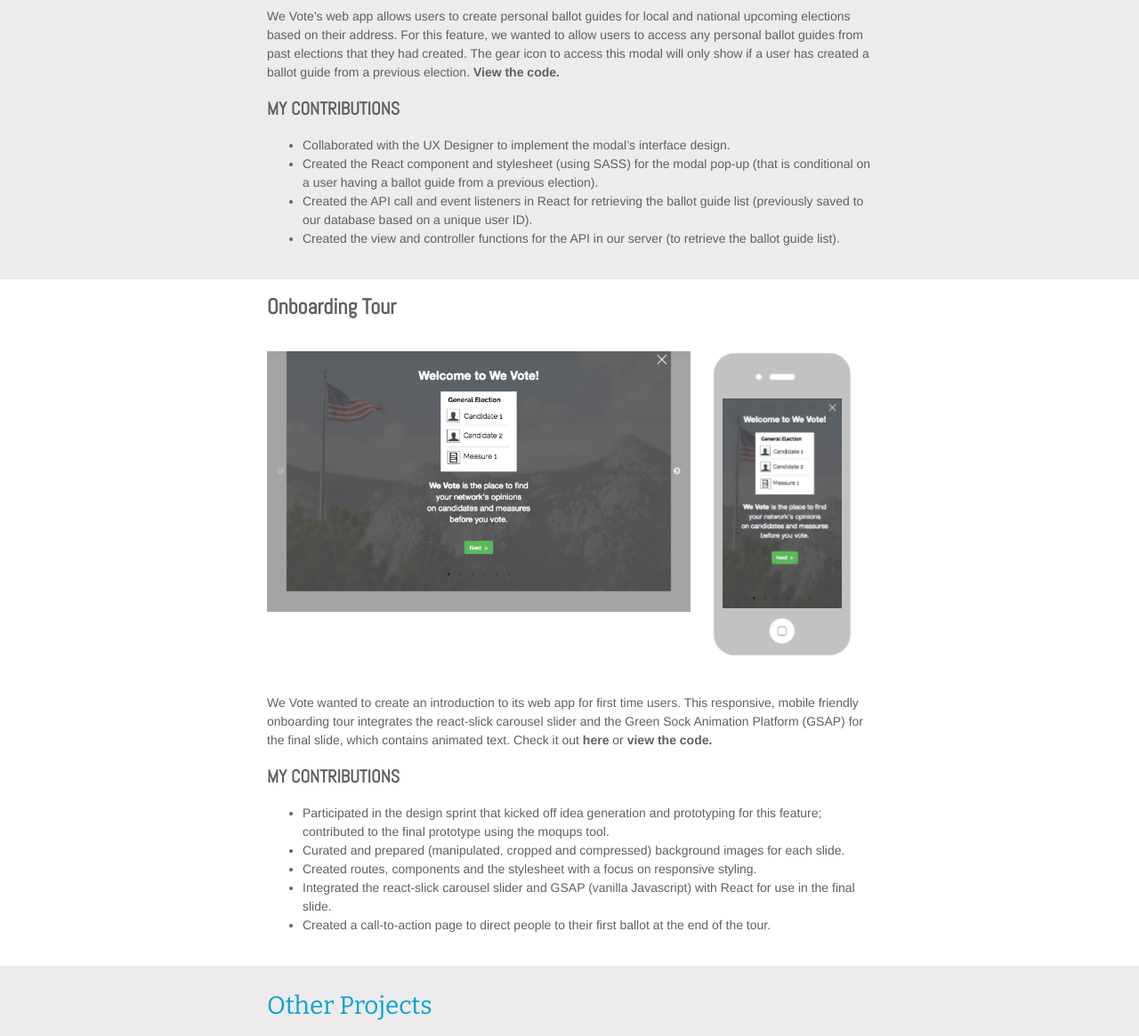
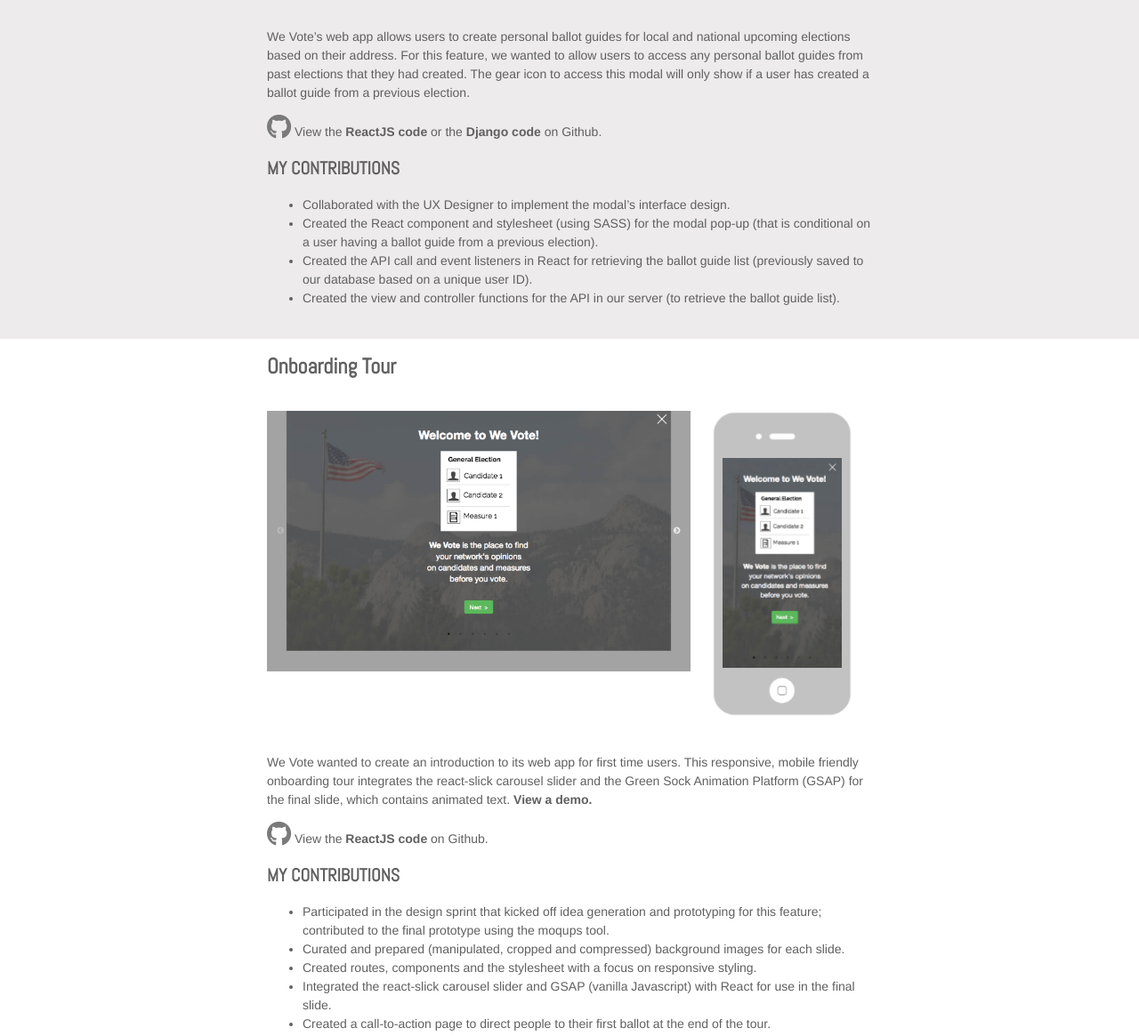
Before and after one commit to sarah-clements/portfolio, a website: page src/index.html in a window 1280 px wide. Shown: the part 2540-3705 px from the top of the page at 89% size. Drawn offline with nearby package versions, Linux system fonts and the light colour scheme.

Commit message:
Updated github links

```diff
--- a/src/index.html
+++ b/src/index.html
@@ -5,6 +5,7 @@
 	<meta name="viewport" content="width=device-width, initial-scale=1.0">
 	<title>Sarah Clements</title>
 	<link href="style.css" rel="stylesheet" >
+	<script src="https://use.fontawesome.com/464b1a7c80.js"></script>
 </head>
 	<body>
 	<!-- mobile nav -->
@@ -66,7 +67,8 @@
 					</picture>
 			    	<br>
 			    	<br>
-			    	<p>I integrated Stripe’s payment processing library client-side in order for We Vote to accept donations securely through their web app. The Checkout library provides a secure form for entering credit card details that transmits encrypted payment data directly to Stripe and returns a unique token. Once a token is returned for each transaction, it’s passed to our server. We Vote's server will then call Stripe’s API in order to create customer accounts (for storing payment transaction details), process one-time donations and to create recurring monthly donations. Additionally, I created datatables in order to log all transactions and save recurring donation plans created on the fly (we do not handle or store actual credit card numbers). <strong><a href="https://github.com/sarah-clements">View the code.</a></strong></p>
+			    	<p>I integrated Stripe’s payment processing library client-side in order for We Vote to accept donations securely through their web app. The Checkout library provides a secure form for entering credit card details that transmits encrypted payment data directly to Stripe and returns a unique token. Once a token is returned for each transaction, it’s passed to our server. We Vote's server will then call Stripe’s API in order to create customer accounts (for storing payment transaction details), process one-time donations and to create recurring monthly donations. Additionally, I created datatables in order to log all transactions and save recurring donation plans created on the fly (we do not handle or store actual credit card numbers).</p>
+			    	<p><i class="fa fa-github fa-2x lt-gray" aria-hidden="true"></i> View the <strong><a class="turquoise-hover" href="https://github.com/wevote/WebApp/pulls?utf8=%E2%9C%93&q=is%3Apr%20is%3Aclosed%20author%3Asarah-clements%20">ReactJS code</a></strong> or the <strong><a class="turquoise-hover" href="https://github.com/wevote/WeVoteServer/pulls?q=is%3Apr+is%3Aclosed+author%3Asarah-clements"> Django code</a></strong> on Github.</p>
 			    	<h3>MY CONTRIBUTIONS</h3>
 			    	<ul>
 			    		<li>Collaborated with the Director of Engineering to architect the process end-to-end and to determine requirements for the Postgres datatables.</li>
@@ -90,7 +92,8 @@
 					</picture>
 			    	<br>
 			    	<br>
-			    	<p>We Vote’s web app allows users to create personal ballot guides for local and national upcoming elections based on their address. For this feature, we wanted to allow users to access any personal ballot guides from past elections that they had created. The gear icon to access this modal will only show if a user has created a ballot guide from a previous election. <strong><a href="https://github.com/sarah-clements">View the code.</a></strong></p>
+			    	<p>We Vote’s web app allows users to create personal ballot guides for local and national upcoming elections based on their address. For this feature, we wanted to allow users to access any personal ballot guides from past elections that they had created. The gear icon to access this modal will only show if a user has created a ballot guide from a previous election.</p>
+			    	<p><i class="fa fa-github fa-2x lt-gray" aria-hidden="true"></i> View the <strong><a class="turquoise-hover" href="https://github.com/wevote/WebApp/pulls?utf8=%E2%9C%93&q=is%3Apr%20is%3Aclosed%20author%3Asarah-clements%20">ReactJS code</a></strong> or the <strong><a class="turquoise-hover" href="https://github.com/wevote/WeVoteServer/pulls?q=is%3Apr+is%3Aclosed+author%3Asarah-clements"> Django code</a></strong> on Github.</p>
 			    	<h3>MY CONTRIBUTIONS</h3>
 			    	<ul>
 			    		<li>Collaborated with the UX Designer to implement the modal’s interface design.</li>
@@ -115,7 +118,8 @@
 					    <div class="mobile-coll mobile-hide col-30"><img src="./img/intro_story_mobile.png" alt="onboarding tour in mobile"></div>
 				    </div>
 			    	<br>
-			    	<p>We Vote wanted to create an introduction to its web app for first time users. This responsive, mobile friendly onboarding tour integrates the react-slick carousel slider and the Green Sock Animation Platform (GSAP) for the final slide, which contains animated text. Check it out <strong><a href="https://wevote.us/intro/story">here</a></strong> or <strong><a href="https://github.com/sarah-clements">view the code.</a></strong></p>
+			    	<p>We Vote wanted to create an introduction to its web app for first time users. This responsive, mobile friendly onboarding tour integrates the react-slick carousel slider and the Green Sock Animation Platform (GSAP) for the final slide, which contains animated text. <strong><a class="turquoise-hover" href="https://wevote.us/intro/story">View a demo.</a></strong></p>
+			    	<p><i class="fa fa-github fa-2x lt-gray" aria-hidden="true"></i> View the <strong><a class="turquoise-hover" href="https://github.com/wevote/WebApp/pulls?utf8=%E2%9C%93&q=is%3Apr%20is%3Aclosed%20author%3Asarah-clements%20">ReactJS code</a></strong> on Github.
 			    	<h3>MY CONTRIBUTIONS</h3>
 			    	<ul>
 			    		<li>Participated in the design sprint that kicked off idea generation and prototyping for this feature; contributed to the final prototype using the moqups tool.</li>
@@ -127,25 +131,7 @@
 					<br>
 				</section>
 		    </div>
-<!-- 		    <div class="wrapper alt-background">
-	    		<section class="wide-margin">
-			    	<h1><span class="turquoise">Other Projects</span></h1>
-			    	<br>
-			    	<h2>SF Crime Data</h2>
-			    	<br>
- 			    	<img src="./img/sfcrimedata.png" alt="neighborhood map of San Francisco">
-			    	<br>
-			    	<p>I joined Code for San Francisco in November 2016, making my first contribution to an open source project with the SF Crime Data group. SF Crime Data is a single page app that utilizes SF Open Data's SFPD crime reports and was created as a tool for local college and university officials to use for reporting violent crime on campus as part of their Clery Act requirements. Adaption of this web app would considerably reduce the labor hours of the SFPD in processing Clery Act requests every year. It's currently in Beta. Check it out <strong><a href="http://sfcrimedata.org/">here</a></strong>.</p>
-			    	<h3>MY CONTRIBUTIONS <span><i class="fa fa-chevron-down turquoise" aria-hidden="true"></i></span></h3>
-			    	<ul class="div-invis">
-			    		<li>Created a feedback system, using Bootstrap for the form.</li>
-			    		<li>Did minor changes to the interface and made it mobile-friendly.</li>
-			    		<li>Worked on issues such as adding a Leaflet sleep feature and modifications to the Datatables.</li>
-						<li>Presented recent features and changes with the app at a Code for San Franciso Demo night.</li>
-					</ul>
-				</section>
-		    </div> -->
-		    <div class="wrapper alt-background">
+	    <div class="wrapper alt-background">
 	    		<section class="wide-margin">
 	    			<h1><span class="turquoise">Other Projects</span></h1>
 			    	<br>
@@ -157,7 +143,8 @@
 		    		</picture>
 			    	<br>
 			    	<br>
-			    	<p>As part of my final Udacity Front End Web Development program, I created a single-page app of a local neighborhood. I integrated the google maps and Foursquare API’s and used the KnockoutJS framework to filter map markers and the list view. Check it out <strong><a href="https://sarah-clements.github.io/Neighborhood-Map/dist/index.html">here</a></strong> or <strong><a href="https://github.com/sarah-clements/Neighborhood-Map">view the code.</a></strong></p>
+			    	<p>As part of my final Udacity Front End Web Development program, I created a single-page app of a local neighborhood. I integrated the google maps and Foursquare API’s and used the KnockoutJS framework to filter map markers and the list view. Check it out <strong><a href="https://sarah-clements.github.io/Neighborhood-Map/dist/index.html">here</a></strong>.</p>
+			    	<p><i class="fa fa-github fa-2x lt-gray" aria-hidden="true"></i> View the <strong><a class="turquoise-hover" href="https://github.com/sarah-clements/Neighborhood-Map">code</a></strong> on Github.</p>
 			    	<br>
 				</section>
 		    </div>
@@ -193,7 +180,6 @@
 	    	</div>
 	 	</footer>
 	</body>
-<script src="https://use.fontawesome.com/464b1a7c80.js"></script>
 <script src="https://code.jquery.com/jquery-3.2.1.min.js" integrity="sha256-hwg4gsxgFZhOsEEamdOYGBf13FyQuiTwlAQgxVSNgt4=" crossorigin="anonymous"></script>
 	<script src="./js/app.js"></script>
 </html>
--- a/src/style.css
+++ b/src/style.css
@@ -181,6 +181,10 @@
     color:#6BD184;
 }
 
+.turquoise-hover:hover {
+    color: #00a4d3;
+}
+
 .padding-top {
     padding-top: 20px;
 }
```
Also changed, not shown: dist/index.html, dist/style.css.
